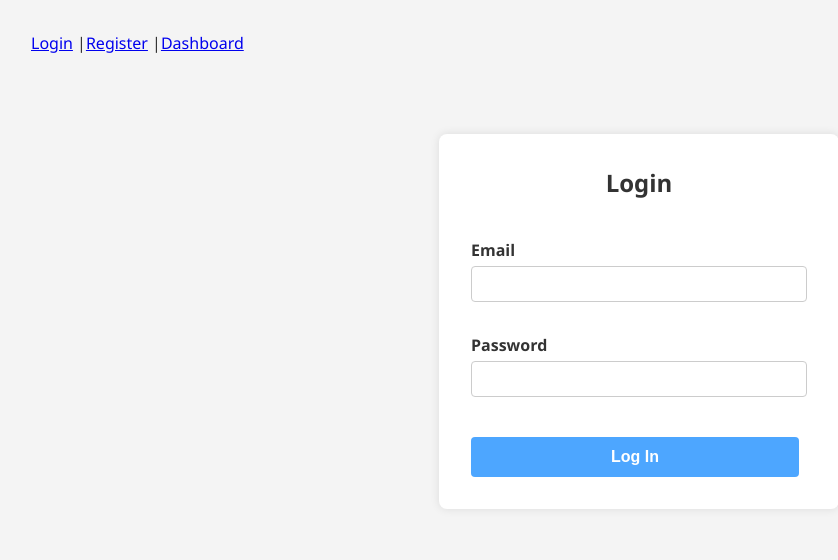
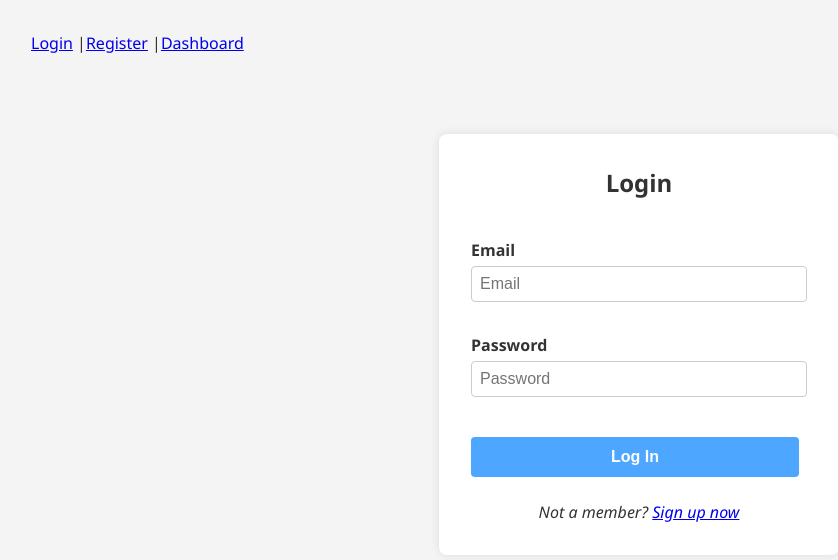
Before and after one commit to rutiay/smart-task-planner, a React (Vite) app: page /login in a window 1280 px wide. Shown: the top 560 px of the page, without its empty margins (1-839 px from the left). Built offline with nearby package versions, Linux system fonts and the light colour scheme.

Commit message:
adding react-router-dom to dependencies and adding navigating through pages functionality

```diff
--- a/src/App.jsx
+++ b/src/App.jsx
@@ -3,9 +3,11 @@ import Login from "./pages/Auth/Login";
 import Register from "./pages/Auth/Register";
 import Dashboard from "./pages/Dashboard/Dashboard";
 import { TaskContextProvider } from "./context/TaskContext";
+import { AuthContextProvider } from "./context/AuthContetx";
 
 const App = () => {
   return (
+    <AuthContextProvider>
       <TaskContextProvider>
         <BrowserRouter>
           <Navbar />
@@ -18,6 +20,7 @@ const App = () => {
           </Routes>
         </BrowserRouter>
       </TaskContextProvider>
+    </AuthContextProvider>
   );
 };
 
--- a/src/context/AuthContetx.jsx
+++ b/src/context/AuthContetx.jsx
@@ -1,12 +1,20 @@
 import { createContext, useState } from "react";
+import { v4 as uuidv4 } from "uuid";
 
 const AuthContext = createContext();
 
 const AuthContextProvider = ({ children }) => {
 
+    const [users, setUsers] = useState([])
     // const [auth, setAuth] = useState(null);
 
-  return <AuthContext.Provider>{children}</AuthContext.Provider>;
+    const addNewUser = (user) => {
+        setUsers((prev) => {
+          return [...prev, {...user, id: uuidv4()}];
+        })
+    }
+
+  return <AuthContext.Provider value={{users, addNewUser}}>{children}</AuthContext.Provider>;
 };
 
 export { AuthContext, AuthContextProvider };
--- a/src/pages/Auth/Auth.module.css
+++ b/src/pages/Auth/Auth.module.css
@@ -43,3 +43,9 @@ button {
 button:hover {
   background: #005fa3;
 }
+
+p{
+  font-style: italic;
+  margin-top: 1.5rem;
+  text-align: center;
+}
--- a/src/pages/Auth/Login.jsx
+++ b/src/pages/Auth/Login.jsx
@@ -1,5 +1,6 @@
+import { useState } from "react";
+import { Link } from "react-router-dom";
 import styles from "./Auth.module.css";
-import { useState } from "react";
 
 const Login = () => {
   const [email, setEmail] = useState("");
@@ -16,6 +17,7 @@ const Login = () => {
 
         <label htmlFor="email">Email</label>
         <input
+          placeholder="Email"
           type="email"
           id="email"
           value={email}
@@ -25,6 +27,7 @@ const Login = () => {
 
         <label htmlFor="password">Password</label>
         <input
+          placeholder="Password"
           type="password"
           id="password"
           value={password}
@@ -34,6 +37,8 @@ const Login = () => {
 
         <button type="submit">Log In</button>
       </form>
+
+      <p>Not a member? <Link to='/register'>Sign up now</Link></p>
     </div>
   );
 };
--- a/src/pages/Auth/Register.jsx
+++ b/src/pages/Auth/Register.jsx
@@ -1,7 +1,12 @@
-import { useState } from "react";
+import { useState, useContext } from "react";
+import { useNavigate, Link } from "react-router-dom";
+import { AuthContext } from "../../context/AuthContetx";
 import styles from "./Auth.module.css";
 
 const Register = () => {
+
+  const navigate = useNavigate();
+
   const [user, setUser] = useState({
     name: "",
     email: "",
@@ -9,8 +14,16 @@ const Register = () => {
     confirmPassword: "",
   });
 
+  const {addNewUser} = useContext(AuthContext);
+
   const registerSubmitHandler = (e) => {
     e.preventDefault();
+    if(user.password !== user.confirmPassword){
+      alert("wrong");
+      return;
+    }
+    addNewUser(user);
+    navigate('/dashboard')
   };
 
   return (
@@ -58,6 +71,8 @@ const Register = () => {
 
         <button type="submit">Register</button>
       </form>
+
+          <p>Already have an account? <Link to='/login'>Login here</Link></p>
     </div>
   );
 };
```
Lines whose indentation alone changed are shown as unchanged.
